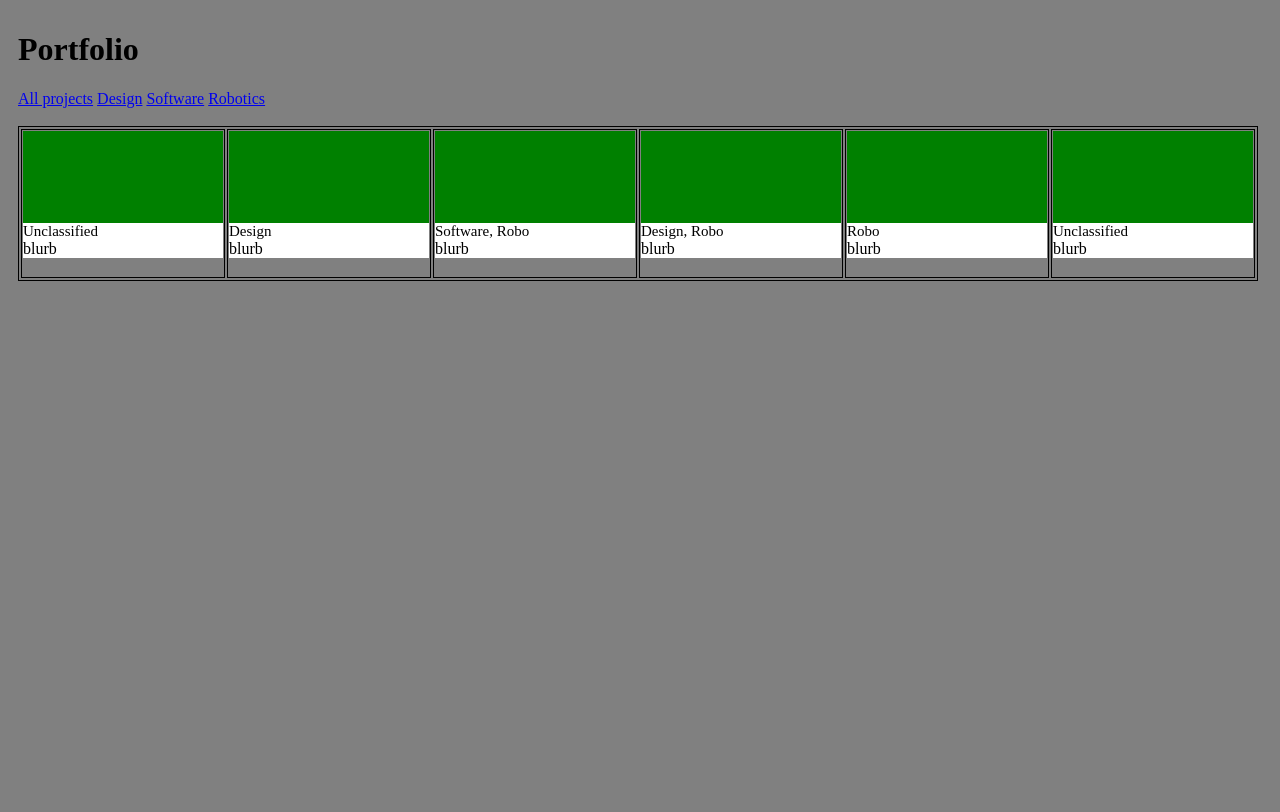
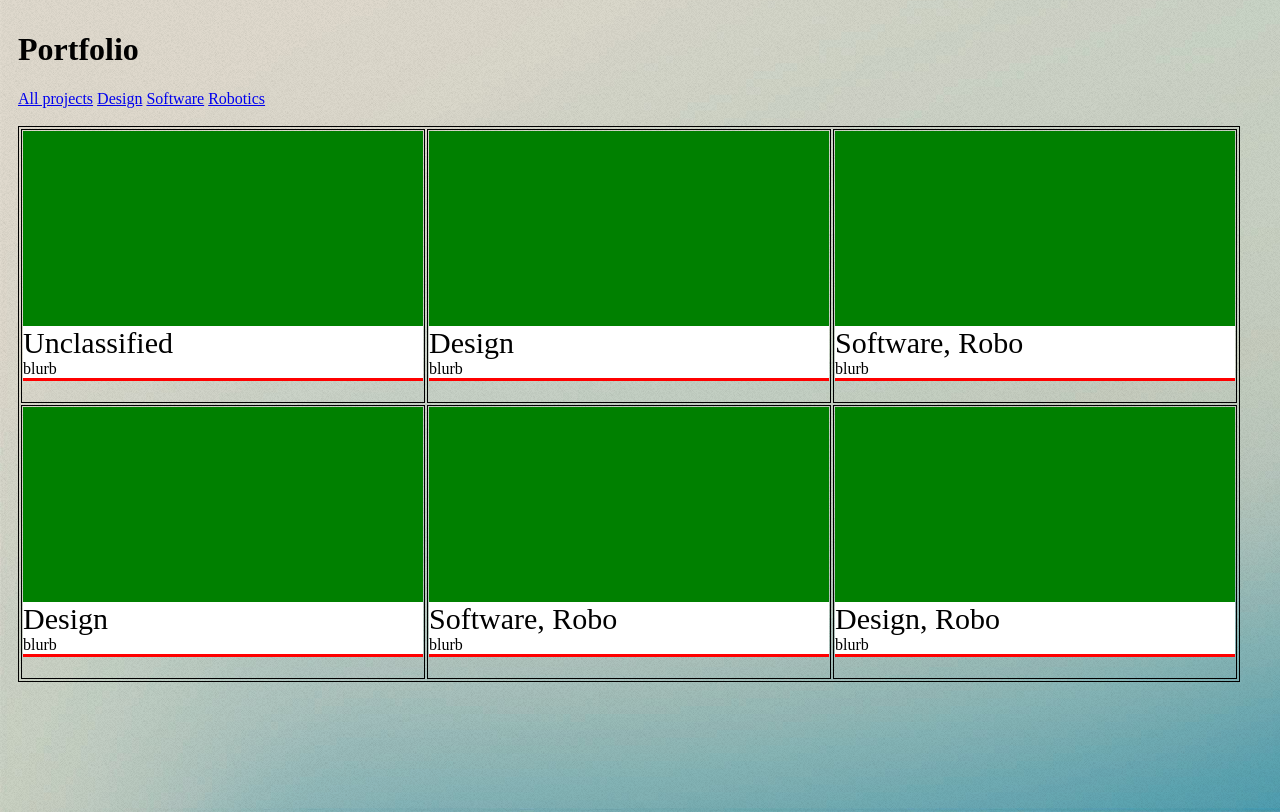
Before and after one commit to lianilychee/lianilychee.github.io, a PHP site: page / in a window 1280 px wide. Shown: the part 70-882 px from the top of the page. Run offline with PHP 8.4, Linux system fonts and the light colour scheme.

Commit message:
still facing reindexing rows bug

```diff
--- a/css/style.css
+++ b/css/style.css
@@ -1,10 +1,10 @@
 @charset 'UTF-8';
 
 body {
-/*	background-image: url('../images/overlay.png'), url('../images/bg.jpg');
+	background-image: url('../images/overlay.png'), url('../images/bg.jpg');
 	background-repeat: repeat, no-repeat;
-	background-size: auto, 100% 100%;*/
-	background-color: gray;
+	background-size: auto, 100% 100%;
+	/*background-color: gray;*/
 }
 
 a:hover {
@@ -65,20 +65,25 @@ nav {
 
 		.item{
 			margin-bottom: 20px;
-			height: 125px; /*250px;*/
-			width: 200px; /*400px;*/
+			height: 250px;
+			width: 400px;
+			/*height: 125px; */
+			/*width: 200px;*/
 			background-color: red;
 		}
 
 		.item-image {
-			height: 92px; /*195px;*/
-			width: 200px; /*400px;*/
+			height: 195px;
+			width: 400px;
+			/*height: 92px;*/
+			/*width: 200px;*/
 			background-color: green;
 		}
 
 		.item-title {
 			background-color: white;
-			font-size: 15px; /*30px;*/
+			font-size: 30px;
+			/*font-size: 15px;*/
 		}
 
 		.item-blurb {
--- a/js/grid.js
+++ b/js/grid.js
@@ -13,8 +13,7 @@ var GRID = {
 			GRID.width = $(GRID.elementId).width();
 			GRID.height = $(GRID.elementId).height();
 
-			// GRID.colCount = Math.floor(GRID.width/400);
-			GRID.colCount = Math.floor(GRID.width/200);
+			GRID.colCount = Math.floor(GRID.width/400);
 
 			if (GRID.content.length % GRID.colCount == 0) { GRID.rowCount = GRID.content.length / GRID.colCount; }
 			else { GRID.rowCount = Math.floor(GRID.content.length/GRID.colCount) + 1; };
@@ -34,7 +33,7 @@ var GRID = {
 		if (GRID.content.length % GRID.colCount == 0) { GRID.rowCount = GRID.content.length / GRID.colCount; }
 		else { GRID.rowCount = Math.floor(GRID.content.length/GRID.colCount) + 1; };
 
-		GRID.updateInfo();
+		GRID.render();
 	},
 
 
@@ -64,14 +63,13 @@ var GRID = {
 		tiles = [];
 
 		for (var i = 0; i < info.length; i++) {
-
 			item = '<div class="item ' + String(info[i][3]) + '">';
 
 			itemImage = '<div class="item-image"></div>';
 			itemTitle = '<div class="item-title">' + info[i][1] + '</div>';
 			itemBlurb = '<div class="item-blurb">' + info[i][2] + '</div>';
 
-			item += itemImage + itemTitle + itemBlurb + '</div>'
+			item += itemImage + itemTitle + itemBlurb + '</div>';
 
 			tiles.push( item );
 		}
@@ -83,13 +81,8 @@ var GRID = {
 	/* Render the grid. */
 	render: function(tag) {
 
-		// Acquire content to display.
-		info = GRID.updateInfo(tag);
-		cells = info.length;
-
-		// Acquire tiles to display.
-		tiles = GRID.createTile(info);
-		// console.log(tiles.length);
+		info = GRID.updateInfo(tag);	// Acquire content to display.
+		tiles = GRID.createTile(info);	// Acquire tiles to display.
 
 		// Insert content into table.
 		table = '<table>';
@@ -108,7 +101,6 @@ var GRID = {
 		table += '</table>';
 
 		$('#grid-container').html(table);
-
 	}
 
 }
```
